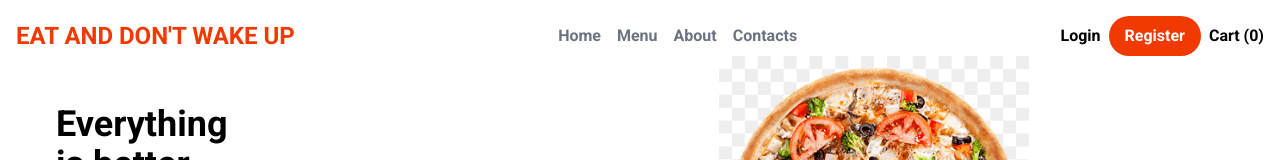
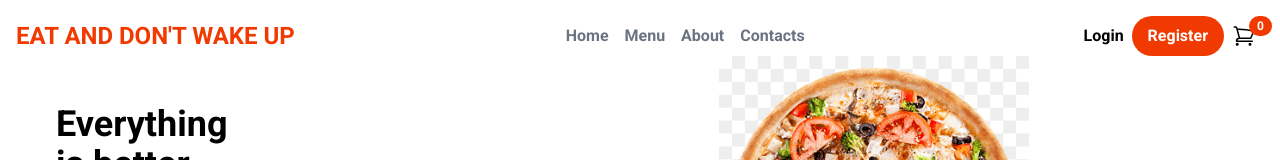
Before and after one commit to SerhiiKhv/restaurant-dishes-for-delivery-, a Next.js app: page / in a window 1280 px wide. Shown: the top 160 px of the page. Built offline with nearby package versions, Linux system fonts and the light colour scheme; no server answers; the database is empty.

Commit message:
Added Cart page(v0.2)

```diff
--- /dev/null
+++ b/src/app/cart/page.tsx
@@ -0,0 +1,48 @@
+'use client'
+
+import {SectionHeader} from "@/components/layout/SectionHeader";
+import React, {useContext} from "react";
+import {CartContext} from "@/components/AppContext";
+import Image from "next/image";
+
+export default function CartPage() {
+
+    const {cartProducts} = useContext(CartContext) as any;
+
+    console.log(cartProducts)
+
+    return (
+        <section className="mt-8">
+            <SectionHeader mainHeader="Cart"/>
+            <div className="grid grid-cols-2">
+                <div>
+                    {cartProducts?.length === 0 && (
+                        <div>No products in your shopping cart</div>
+                    )}
+                    {cartProducts?.length > 0 && cartProducts.map((product: any) => (
+                        <div className="flex items-center gap-4 mb-4 border-b py-2">
+                            <div>
+                                <Image src={product.item.image || '/pizza.png'}
+                                       alt={"Img menu item"}
+                                       width={250} height={250}
+                                       className="w-24"/>
+                            </div>
+                            <div>
+                                <h3> {product.item.name}</h3>
+
+                                {product.size && (
+                                    <div>
+                                        Size: <span>{product.size}</span>
+                                    </div>
+                                )}
+                            </div>
+                        </div>
+                    ))}
+                </div>
+                <div>
+                   right
+                </div>
+            </div>
+        </section>
+    )
+}
--- /dev/null
+++ b/src/components/icons/ShoppingCart.tsx
@@ -0,0 +1,9 @@
+export default function ShoppingCart() {
+    return (
+        <svg xmlns="http://www.w3.org/2000/svg" fill="none" viewBox="0 0 24 24" stroke-width="1.5" stroke="currentColor"
+             className="w-6 h-6">
+            <path stroke-linecap="round" stroke-linejoin="round"
+                  d="M2.25 3h1.386c.51 0 .955.343 1.087.835l.383 1.437M7.5 14.25a3 3 0 0 0-3 3h15.75m-12.75-3h11.218c1.121-2.3 2.1-4.684 2.924-7.138a60.114 60.114 0 0 0-16.536-1.84M7.5 14.25 5.106 5.272M6 20.25a.75.75 0 1 1-1.5 0 .75.75 0 0 1 1.5 0Zm12.75 0a.75.75 0 1 1-1.5 0 .75.75 0 0 1 1.5 0Z"/>
+        </svg>
+    )
+}
--- a/src/components/layout/Header.tsx
+++ b/src/components/layout/Header.tsx
@@ -4,6 +4,7 @@
 import {signOut, useSession} from "next-auth/react";
 import {useContext} from "react";
 import {CartContext} from "@/components/AppContext";
+import ShoppingCart from "@/components/icons/ShoppingCart";
 
 export const Header = () => {
     const session = useSession()
@@ -12,9 +13,9 @@
     const userData = session.data?.user
     let userName = userData?.name || userData?.email
 
-    const { cartProducts } = useContext(CartContext) as any;
+    const {cartProducts} = useContext(CartContext) as any;
 
-    if(userName && userName.includes(" ")){
+    if (userName && userName.includes(" ")) {
         userName = userName?.split(' ')[0]
     }
 
@@ -32,15 +33,14 @@
             </nav>
 
 
-
-            <nav className="gap-2 flex items-center font-semibold">
+            <nav className="gap-2 flex items-center font-semibold px-2">
                 {status === "authenticated" && (
                     <>
                         <Link href={'/profile'}><p>{userName}</p></Link>
 
                         <button
-                                onClick={() => signOut()}
-                                className="bg-primary text-white px-4 py-2 rounded-full">
+                            onClick={() => signOut()}
+                            className="bg-primary text-white px-4 py-2 rounded-full">
                             Logout
                         </button>
                     </>
@@ -57,8 +57,13 @@
                     </>
                 )}
 
-                    <Link href={'/cart'}>Cart ({cartProducts.length})</Link>
-
+                <Link href={'/cart'} className="relative">
+                    <ShoppingCart/>
+                    <span className="absolute bg-primary -top-2 -right-4 text-white
+                    text-xs py-1 px-2 rounded-full leading-3">
+                    {cartProducts.length}
+                    </span>
+                </Link>
             </nav>
         </header>
     )
--- a/src/components/layout/SectionHeader.tsx
+++ b/src/components/layout/SectionHeader.tsx
@@ -1,4 +1,4 @@
-export const SectionHeader = ({subHeader, mainHeader}: {subHeader: any, mainHeader: any}) => {
+export const SectionHeader = ({subHeader, mainHeader}: {subHeader?: any, mainHeader?: any}) => {
     return(
         <>
             <h3 className="uppercase text-gray-500 font-semibold leading-4">
--- a/src/components/menu/MenuItem.tsx
+++ b/src/components/menu/MenuItem.tsx
@@ -15,14 +15,13 @@
     const {addToCart} = useContext(CartContext) as any
 
     const [showPopUp, setShowPopUp] = useState(false)
-    const [selectedSize, setSelectedSize] = useState(sizes[0]?.price || null)
+    const [selectedSize, setSelectedSize] = useState(null)
     const [selectedExtras, setSelectedExtras] = useState<any[]>([])
-
     function handleAddToCartButtonClick() {
         if (!showPopUp) {
             setShowPopUp(true)
             return
-        }else{
+        } else {
             addToCart(menuItem, selectedSize, selectedExtras)
             setShowPopUp(false)
             toast.success('Added to cart!')
@@ -55,7 +54,7 @@
             {showPopUp && (
                 <div
                     onClick={() => setShowPopUp(false)}
-                    className="fixed inset-0 bg-black/20 flex items-center justify-center">
+                    className="fixed inset-0 bg-black/80 flex items-center justify-center">
                     <div
                         onClick={e => e.stopPropagation()}
                         className="bg-white p-4 rounded-lg max-h-screen ">
@@ -99,7 +98,7 @@
 
                             <button type="button"
                                     className="bg-primary text-white"
-                                    onClick={() => handleAddToCartButtonClick}>
+                                    onClick={handleAddToCartButtonClick}>
                                 Add to cart {selectedPrice}
                             </button>
 
```
Also changed, not shown: 1 other file (tests, documents, lock files or other folders).
